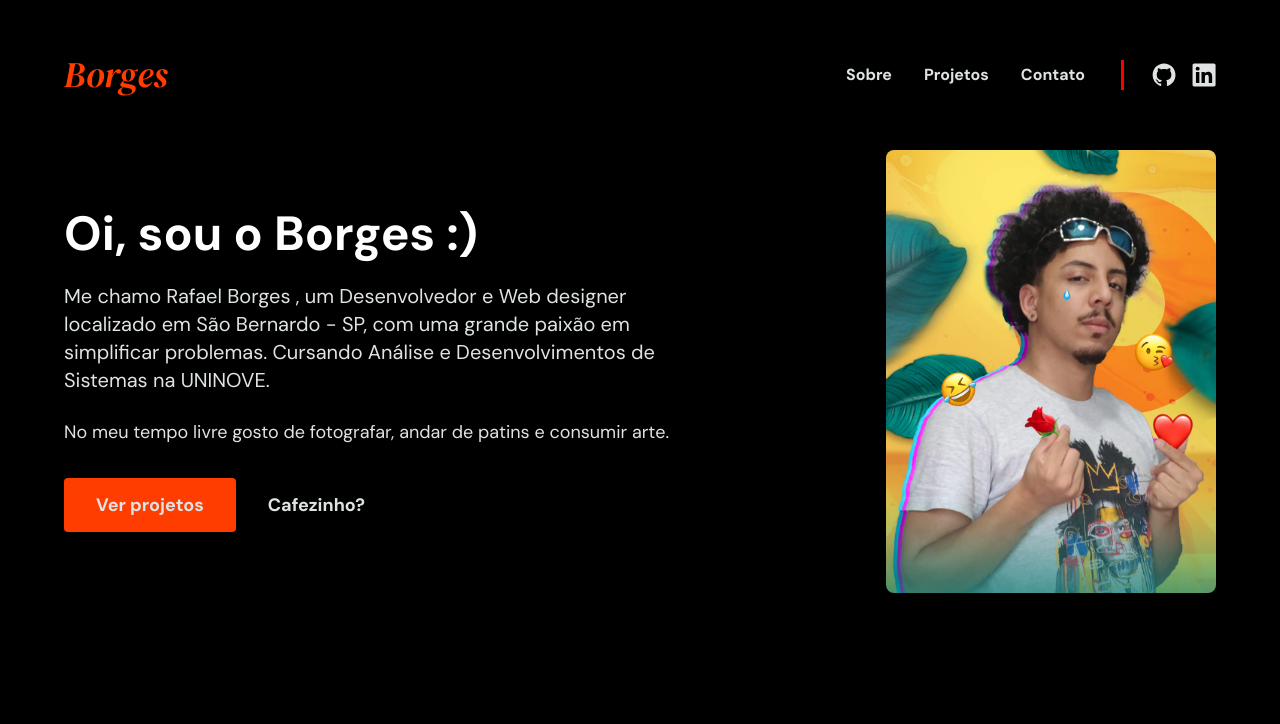
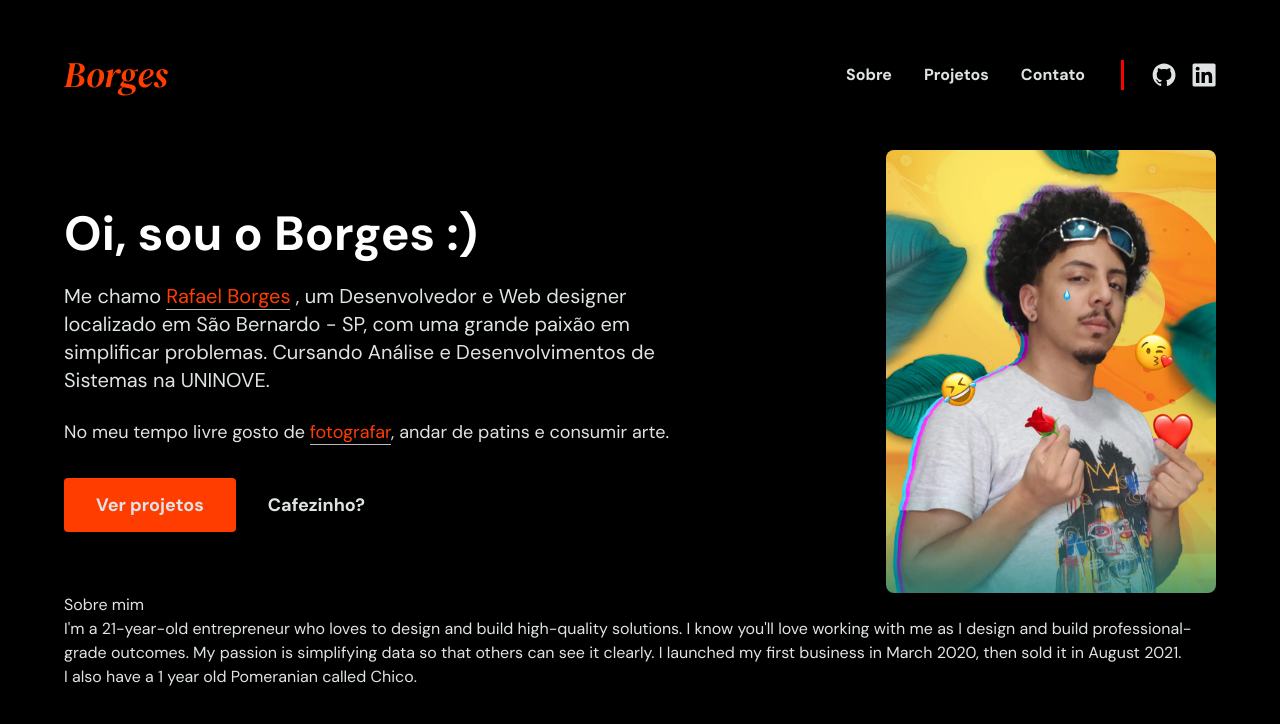
Before and after one commit to okborges/portfolio, a Nuxt app: page / in a window 1280 px wide. Shown: the top 724 px of the page. Built offline with nearby package versions, Linux system fonts and the light colour scheme.

Commit message:
update main

```diff
--- /dev/null
+++ b/components/AboutMe.vue
@@ -0,0 +1,21 @@
+<template>
+  <section class="max-w-6xl mx-auto">
+    <div>
+      <h2>Sobre mim</h2>
+      <p>
+        I'm a 21-year-old entrepreneur who loves to design and build
+        high-quality solutions. I know you'll love working with me as I design
+        and build professional-grade outcomes. My passion is simplifying data so
+        that others can see it clearly. I launched my first business in March
+        2020, then sold it in August 2021.
+      </p>
+      <p>I also have a 1 year old Pomeranian called Chico.</p>
+    </div>
+  </section>
+</template>
+
+<script>
+export default {};
+</script>
+
+<style></style>
--- a/components/MainPrincipal.vue
+++ b/components/MainPrincipal.vue
@@ -6,13 +6,25 @@
           Oi, sou o Borges :)
         </h1>
         <p class="sm:text-xl mb-6 md:pr-6">
-          Me chamo Rafael Borges , um Desenvolvedor e Web designer localizado em
-          São Bernardo - SP, com uma grande paixão em simplificar problemas.
-          Cursando Análise e Desenvolvimentos de Sistemas na UNINOVE.
+          Me chamo
+          <a
+            href="https://linkedin.com/in/okborges"
+            target="_blank"
+            class="texto-azul"
+            >Rafael Borges</a
+          >
+          , um Desenvolvedor e Web designer localizado em São Bernardo - SP, com
+          uma grande paixão em simplificar problemas. Cursando Análise e
+          Desenvolvimentos de Sistemas na UNINOVE.
         </p>
         <p class="sm:text-lg mb-8 md:pr-6">
-          No meu tempo livre gosto de fotografar, andar de patins e consumir
-          arte.
+          No meu tempo livre gosto de
+          <a
+            href="https://www.instagram.com/okborges/"
+            target="_blank"
+            class="texto-azul"
+            >fotografar</a
+          >, andar de patins e consumir arte.
         </p>
         <div class="flex justify-center md:block">
           <button class="btn-projetos">
@@ -30,11 +42,13 @@
         width="330"
       />
     </div>
+    <AboutMe />
   </main>
 </template>
 
 <script>
-export default {};
+import AboutMe from "./AboutMe.vue";
+export default { components: { AboutMe } };
 </script>
 
 <style scoped>
@@ -51,4 +65,14 @@ export default {};
   color: #dd2c00;
   transition-duration: 0.2s;
 }
+
+.texto-azul {
+  color: #ff3d00;
+  border-bottom: 1px solid #b9bcbd;
+  cursor: pointer;
+}
+
+.texto-azul:hover {
+  border-bottom: 1px solid #ff3d00;
+}
 </style>
--- a/components/MainSecundaria.vue
+++ /dev/null
@@ -1,13 +0,0 @@
-<template>
-  <h1>testão</h1>
-</template>
-
-<script>
-export default {
-
-}
-</script>
-
-<style>
-
-</style>
--- a/pages/index.vue
+++ b/pages/index.vue
@@ -8,12 +8,12 @@
 
 <script>
 import MainPrincipal from "~/components/MainPrincipal.vue";
-import MainSecundaria from "~/components/MainSecundaria.vue";
 import TheHeader from "~/components/TheHeader.vue";
 import TheFooter from "~/components/TheFooter.vue";
+import AboutMe from "~/components/AboutMe.vue";
 export default {
   name: "IndexPage",
-  components: { MainPrincipal, MainSecundaria, TheHeader, TheFooter },
+  components: { MainPrincipal, TheHeader, TheFooter, AboutMe },
 };
 </script>
 
```
